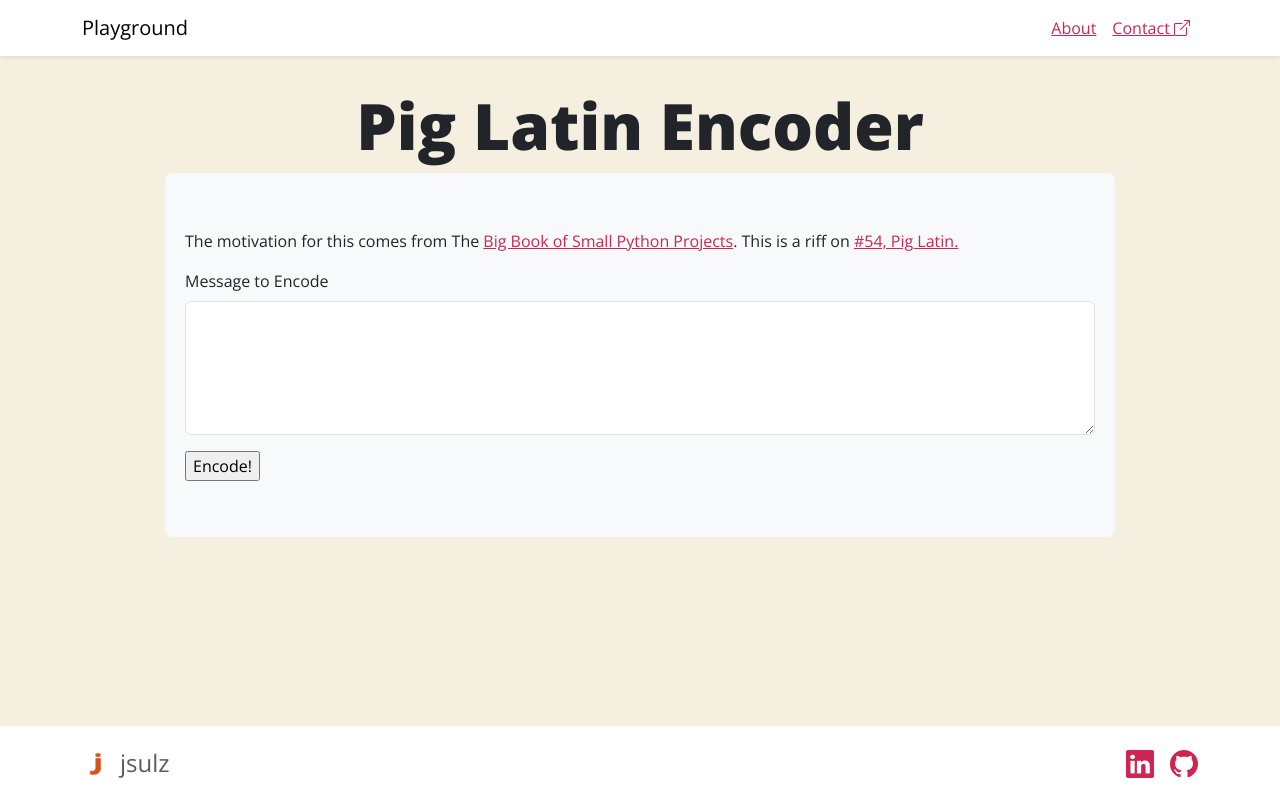
After one commit to jsulz/playground, a Flask app: page /pig-latin-encoder in a window 1280 px wide. The commit adds this page. Run offline with Flask 3, Linux system fonts and the light colour scheme; parts of the project's set-up code (start-up, migrations or seed data) failed here and were passed over.

Commit message:
most of pig latin is done

```diff
--- a/playground/app.py
+++ b/playground/app.py
@@ -4,6 +4,7 @@ from . import birthday_paradox
 from . import factor_finder
 from . import dice_roll_simulator
 from . import numbers
+from . import pig_latin_encoder
 
 
 def create_app(test_config=None):
@@ -15,6 +16,7 @@ def create_app(test_config=None):
     app.register_blueprint(factor_finder.ff)
     app.register_blueprint(dice_roll_simulator.drs)
     app.register_blueprint(numbers.nsc)
+    app.register_blueprint(pig_latin_encoder.ple)
 
     app.register_error_handler(404, page_not_found)
 
--- /dev/null
+++ b/playground/pig_latin_encoder.py
@@ -0,0 +1,56 @@
+from flask import Blueprint, render_template, request
+
+ple = Blueprint("pig-latin-encoder", __name__, template_folder="templates")
+
+
+@ple.route("/pig-latin-encoder", methods=["GET", "POST"])
+def pig_latin_encoder():
+    if request.method == "POST":
+        results = {}
+        punctuation = {"(", ")", ".", ",", "!", "?", ":", ";", "'", '"'}
+        vowels = {"a", "e", "i", "o", "u", "y"}
+        # Take the string and split it on ' '
+        message = request.form["message"].split(" ")
+        for i, word in enumerate(message):
+            if word.isdigit():
+                results["error"] = True
+                return render_template(
+                    "bbospp/piglatinencoder.html.jinja", results=results
+                )
+
+            # for each word, first check to see if the end is a puncuation
+            # if it is, count how many letters are puncuation and ignore them
+            j = -1
+            prefix = word
+            suffix = ""
+            if word[j] in punctuation:
+                while word[j] in punctuation:
+                    j -= 1
+                j += 1
+                prefix = word[:j]
+                suffix = word[j:]
+            # If a word starts with a vowel, just add "way" to the end
+            if prefix[0].lower() in vowels:
+                prefix += "way"
+                message[i] = prefix + suffix
+            # If a word starts with a constanant, find the number of constanatns
+            # that a word starts with and move them to the end of the word and append with "ay"
+            # rejoin the string and return it
+            else:
+                k = 0
+                while prefix[k].lower() not in vowels:
+                    k += 1
+
+                titlecase = prefix.istitle()
+
+                if titlecase:
+                    new_word = prefix[k:].title() + prefix[:k].lower() + "ay"
+                else:
+                    new_word = prefix[k:] + prefix[:k] + "ay"
+
+                message[i] = new_word + suffix
+
+        results["encoded"] = " ".join(message)
+
+        return render_template("bbospp/piglatinencoder.html.jinja", results=results)
+    return render_template("bbospp/piglatinencoder.html.jinja")
--- /dev/null
+++ b/playground/templates/bbospp/piglatinencoder.html.jinja
@@ -0,0 +1,53 @@
+{% extends "base.html.jinja" %}
+
+{% block title%}| Pig Latin Encoder {% endblock %}
+{% block header%}Pig Latin Encoder{% endblock %}
+
+{% block content%}
+<div class="row justify-content-center">
+    <div class="p-2 mb-4 bg-body-tertiary rounded-3 col-10">
+        <div class="container-fluid py-5">
+            <div class="col-md-12">
+                <p>The motivation for this comes from The <a
+                        href="https://nostarch.com/big-book-small-python-projects">Big Book of Small Python
+                        Projects</a>. This is a riff on <a
+                        href="https://inventwithpython.com/bigbookpython/project54.html">#54,
+                        Pig Latin.</a></p>
+                <form action="/pig-latin-encoder" method="POST">
+                    <div class="mb-3">
+                        <label for="message" class="form-label">Message to Encode</label>
+                        <textarea class="form-control" id="message" rows="5" name="message" required></textarea>
+                    </div>
+                    <input type="submit" value="Encode!">
+                </form>
+                {% if results %}
+                <div class="mt-5">
+                    {% if results.error %}
+                    <p>Sorry, one of the values you entered was an integer. The pig latin encoder can only deal with
+                        strings. Please remove the following numbers from your text:</p>
+                    {% else %}
+                    <p>Encoded message:</p>
+                    <p class="user-select-all">{{ results.encoded }}</p>
+                    <button type="button" id="copy-select-all" class="btn btn-primary">Click to copy the encoded
+                        message!</button>
+                    <div class="toast-container position-fixed bottom-0 end-0 p-5">
+                        <div class="toast align-items-center" id="liveToast" role="alert" aria-live="assertive"
+                            aria-atomic="true">
+                            <div class="d-flex">
+                                <div class="toast-body">
+                                    Copied!
+                                </div>
+                                <button type="button" class="btn-close me-2 m-auto" data-bs-dismiss="toast"
+                                    aria-label="Close"></button>
+                            </div>
+                        </div>
+                    </div>
+                    {% endif %}
+                </div>
+                {% endif %}
+            </div>
+        </div>
+    </div>
+</div>
+</div>
+{% endblock%}
```
Also changed, not shown: playground/templates/pages/home.html.jinja (+15 -1 lines).
